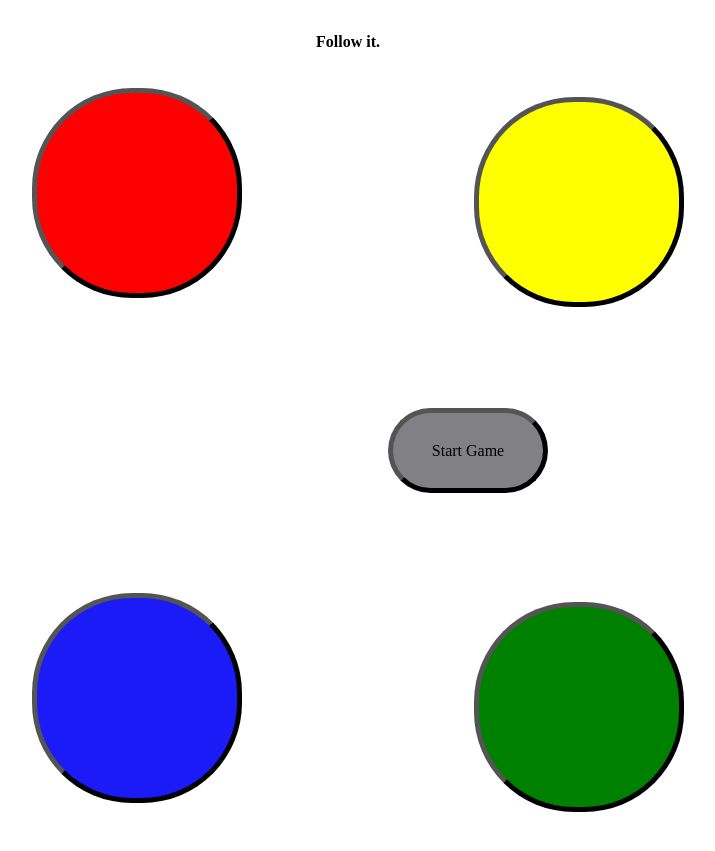
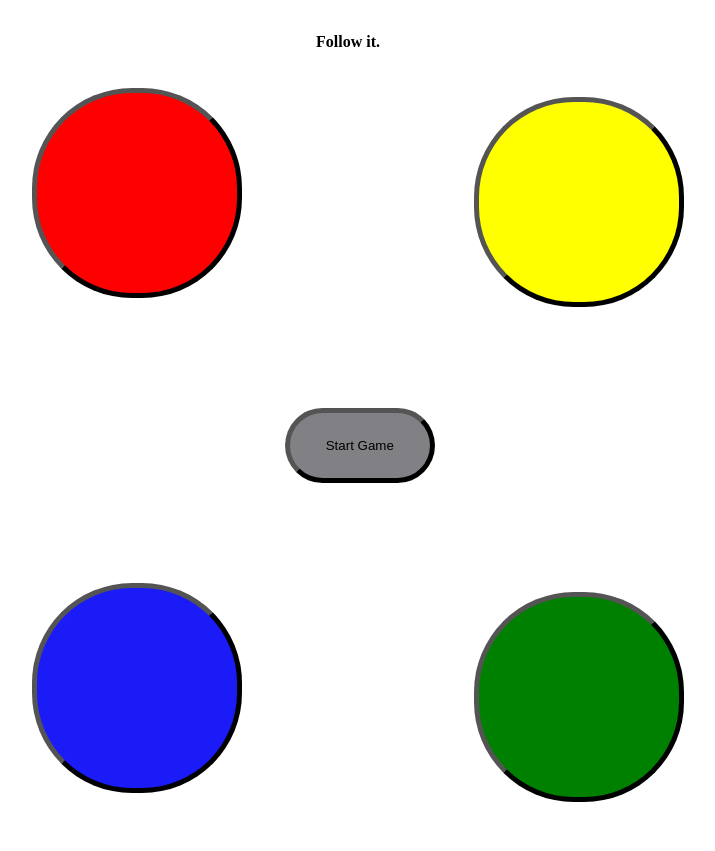
Before and after one commit to cosmicCode42/pattern, a plain HTML site: page index.html in a window 1280 px wide. Shown: the part 95-946 px from the top of the page, without its empty margins (292-1007 px from the left). Drawn offline with nearby package versions, Linux system fonts and the light colour scheme.

Commit message:
replaced start div with button

```diff
--- a/assets/css/style.css
+++ b/assets/css/style.css
@@ -38,9 +38,9 @@ h1,h2,h3,h4,h5,h6 {
     height: 75px;
     border-radius: 50px;
     background-color: #808085;
-    display: table-cell;
+    /* display: table-cell;
     vertical-align: middle;
-    text-align: center;
-    left: 420%;
+    text-align: center; */
+    left: 45%;
     bottom: 100px;
 }
--- a/index.html
+++ b/index.html
@@ -13,7 +13,7 @@
     <!-- Main body-->
     <div class="button" id="button1"></div>
     <div class="button" id="button2"></div>
-    <div class="button" id="start">Start Game</div>
+    <button class="button" id="start" onclick="newGame()">Start Game</button>
     <div class="button" id="button3"></div>
     <div class="button" id="button4"></div>
     <!-- Main body end. -->
```
